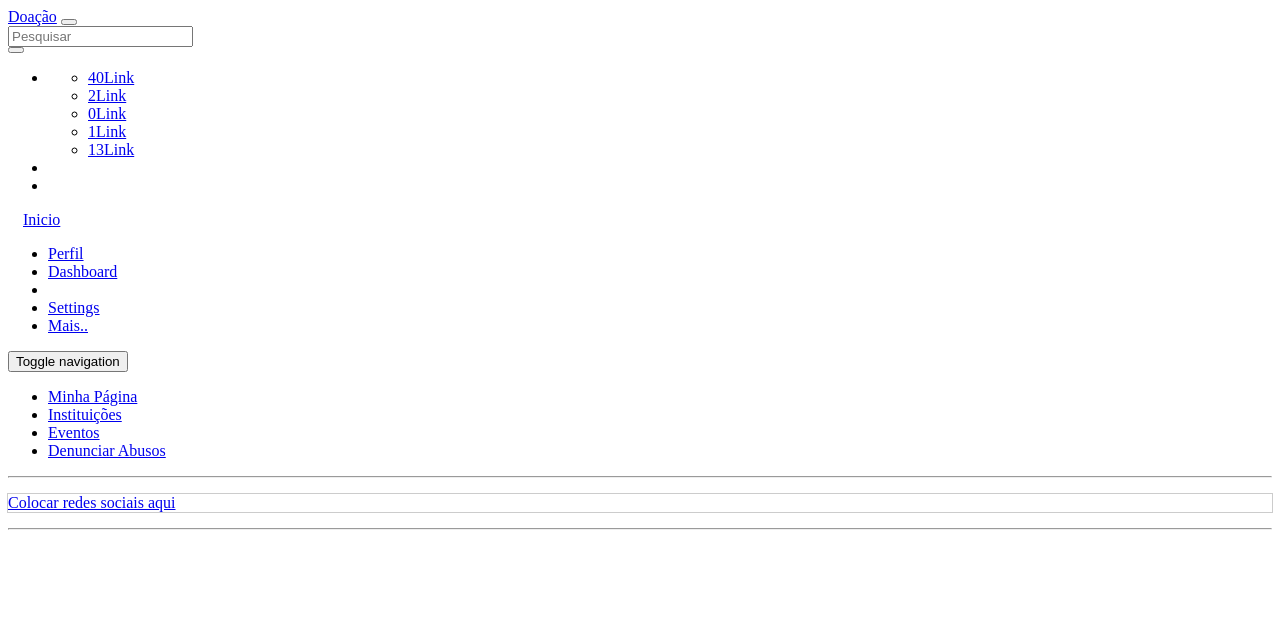
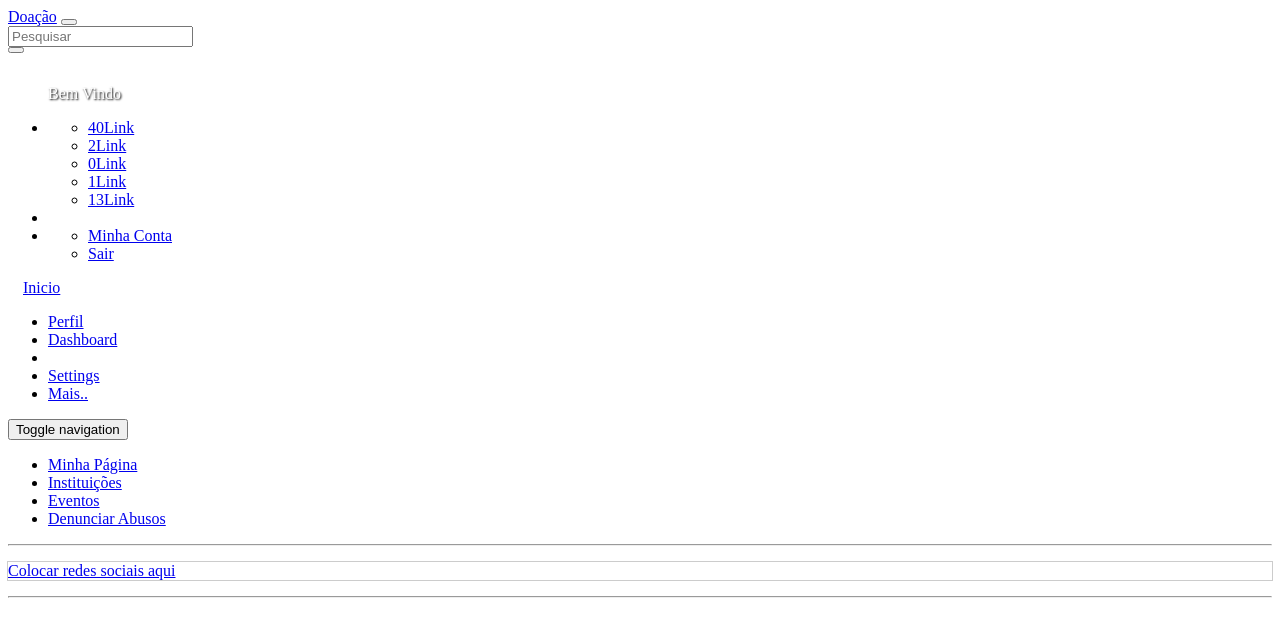
Before and after one commit to albovieira/PA2015, a PHP site: template module/Doacao/view/layout/layout_pessoa.phtml in a window 1280 px wide. Shown: the top 637 px of the page. Run offline with PHP 8.4, Linux system fonts and the light colour scheme; the template is opened without the code that fills it, so the values that code supplies are empty.

Commit message:
Alterado layout principal.

```diff
--- a/module/Doacao/src/Doacao/Service/HomeService.php
+++ b/module/Doacao/src/Doacao/Service/HomeService.php
@@ -1,10 +1,4 @@
 <?php
-/**
- * Created by PhpStorm.
- * User: Albo
- * Date: 25/04/2015
- * Time: 11:52
- */
 
 namespace Doacao\Service;
 
--- a/module/Doacao/view/layout/layout_pessoa.phtml
+++ b/module/Doacao/view/layout/layout_pessoa.phtml
@@ -49,6 +49,7 @@
                     </div>
                 </form>
                 <ul class="nav navbar-nav navbar-right">
+                    <div class="pull-left" style="margin-right: 20px;"><span style="line-height: 50px;color: #fff;text-shadow: 1px 1px 2px #000">Bem Vindo <?php echo $this->zfcUserDisplayName()?></span></div>
                     <li>
                         <a href="#" class="dropdown-toggle" data-toggle="dropdown"><i class="glyphicon glyphicon-bell"></i></a>
                         <ul class="dropdown-menu">
@@ -60,7 +61,14 @@
                         </ul>
                     </li>
                     <li><a href="#" id="btnToggle"><i class="glyphicon glyphicon-th-large"></i></a></li>
-                    <li><a href="\user\logout"><i class="glyphicon glyphicon-user"></i></a></li>
+
+                    <li>
+                        <a href="#" class="dropdown-toggle" data-toggle="dropdown"><i class="glyphicon glyphicon-user"></i></a>
+                        <ul class="dropdown-menu">
+                            <li><a href="#">Minha Conta</a></li>
+                            <li><a href="\user\logout">Sair</a></li>
+                        </ul>
+                    </li>
                 </ul>
             </div>
         </div>
```
Also changed, not shown: module/Doacao/src/Doacao/Controller/HomeController.php (+0 -9 lines).
